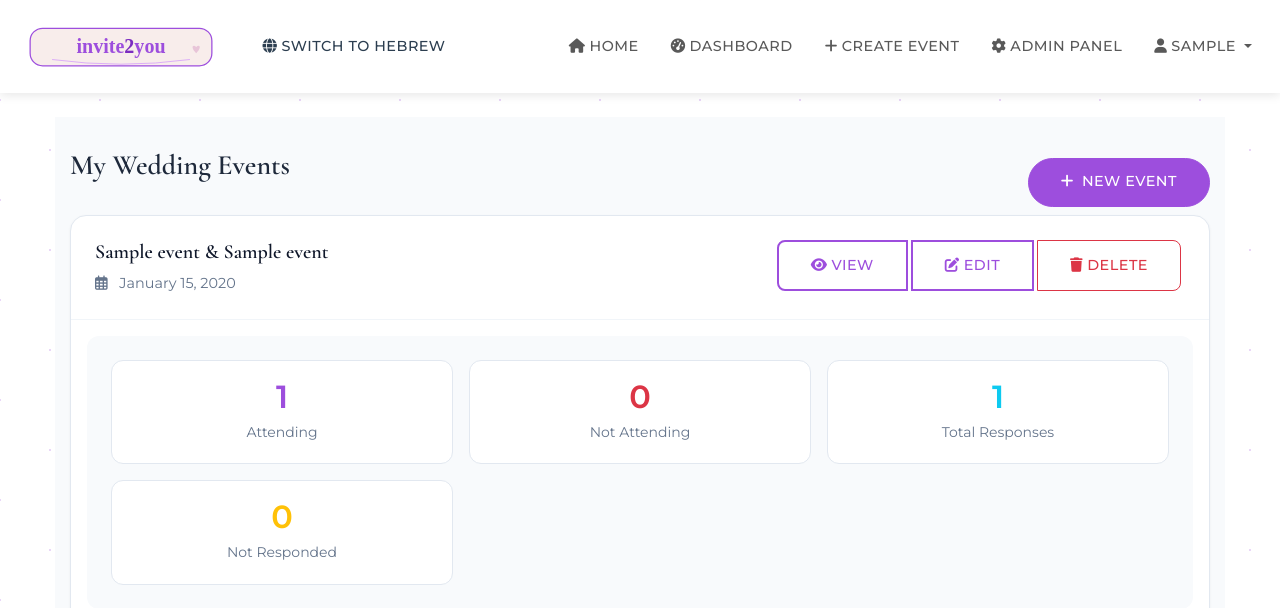
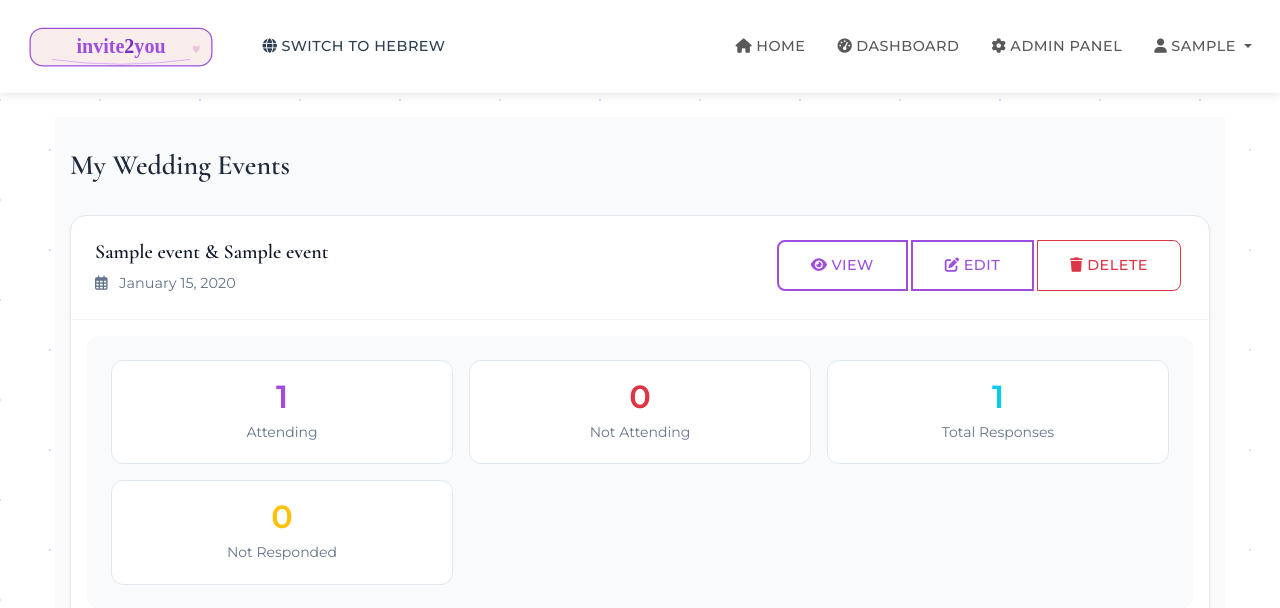
Before and after one commit to eitandanino/test-wedding-app, a Flask app: page /dashboard in a window 1280 px wide. Shown: the top 608 px of the page. Run offline with Flask 3, Linux system fonts and the light colour scheme; a user stored in the database is signed in; tables that the repository leaves empty hold one stand-in row (values such as "Sample post").

Commit message:
create event only if the user dont have one, and fix the delete event button

```diff
--- a/app/routes.py
+++ b/app/routes.py
@@ -72,6 +72,7 @@ def logout_page():
 def dashboard():
     # Fetch all events created by the current user
     events = current_user.events.all()
+    has_event = len(events) > 0
 
     event_responses = []
     for event in events:
@@ -89,10 +90,10 @@ def dashboard():
             'event': event,
             'responses': responses,
             'guests': guests,
-            'not_responded_count': not_responded_count  # Add the calculated count
+            'not_responded_count': not_responded_count
         })
 
-    return render_template('dashboard.html', event_responses=event_responses)
+    return render_template('dashboard.html', event_responses=event_responses, has_event=has_event)
 
 
 @bp.route('/create_event', methods=['GET', 'POST'])
@@ -236,28 +237,14 @@ def edit_event(event_id):
 def delete_event(event_id):
     event = Event.query.get_or_404(event_id)
 
-    # Check if the current user is the creator of the event
-    if event.user_id != current_user.id:
-        flash('You are not authorized to delete this event.', 'error')
-        return redirect(url_for('main.dashboard'))
+    # First delete all related guests
+    Guest.query.filter_by(event_id=event_id).delete()
 
-    # Delete the associated invitation image
-    if event.invitation_image:
-        image_path = os.path.join(current_app.config['UPLOAD_FOLDER'], event.invitation_image)
-        try:
-            os.remove(image_path)
-        except FileNotFoundError:
-            pass  # Ignore if the file doesn't exist
-
-    # Delete responses associated with the event
-    for response in event.responses:
-        db.session.delete(response)
-
-    # Delete the event itself
+    # Then delete the event
     db.session.delete(event)
     db.session.commit()
 
-    flash('Event deleted successfully.', 'success')
+    flash('Event deleted successfully', 'success')
     return redirect(url_for('main.dashboard'))
 
 
@@ -429,17 +416,14 @@ def upload_guest_list(event_id):
         for index, row in df.iterrows():
             guest = Guest(
                 guest_name=row['Guest Name'],
-                phone_number=str(row['Phone Number']),
-                event_id=event_id
+                phone_number=row['Phone Number'],
+                event_id=event_id  # Ensure event_id is always set
             )
             db.session.add(guest)
-
         db.session.commit()
-        flash('Guest list saved to database successfully!', 'success')
-        return redirect(url_for('main.dashboard'))
-
     except Exception as e:
-        flash(f'Error processing the uploaded file: {str(e)}', 'error')
+        db.session.rollback()
+        flash(f'Error uploading guest list: {str(e)}', 'error')
         return redirect(url_for('main.dashboard'))
 
 
--- a/app/templates/base.html
+++ b/app/templates/base.html
@@ -240,10 +240,12 @@
               </a>
             </li>
             <li class="nav-item">
+              {% if not has_event %}
               <a class="nav-link" href="{{ url_for('main.create_event') }}">
                 <i class="fas fa-plus me-1"></i
                 ><span data-trans="createEvent">Create Event</span>
               </a>
+              {% endif %}
             </li>
             {% if current_user.is_admin %}
             <li class="nav-item">
--- a/app/templates/dashboard.html
+++ b/app/templates/dashboard.html
@@ -143,9 +143,11 @@
   <div class="container">
     <div class="d-flex justify-content-between align-items-center">
       <h1 class="page-title">My Wedding Events</h1>
+      {% if not has_event %}
       <a href="{{ url_for('main.create_event') }}" class="btn btn-primary">
         <i class="fas fa-plus me-2"></i>New Event
       </a>
+      {% endif %}
     </div>
 
     {% if event_responses %} {% for event_data in event_responses %}
```
Also changed, not shown: app/static/uploads/Unknown.jpeg (deleted).
